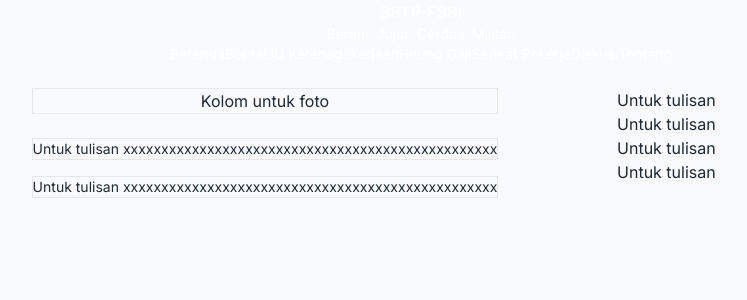
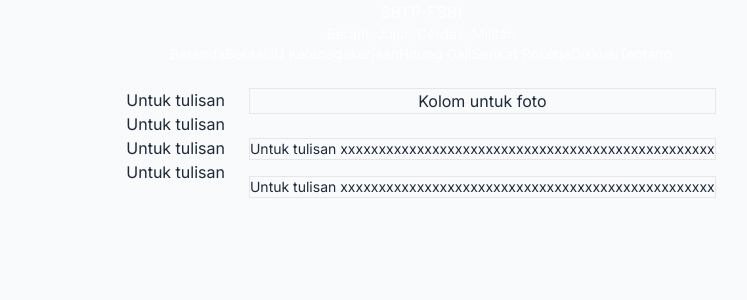
Before and after one commit to xadyr-sbi/sbtp, a Next.js app: page / in a window 1280 px wide. Shown: the top 300 px of the page, without its empty margins (219-966 px from the left). Built offline with nearby package versions, Linux system fonts and the light colour scheme; no server answers; the database is empty.

Commit message:
Update page.tsx

```diff
--- a/app/page.tsx
+++ b/app/page.tsx
@@ -1,21 +1,15 @@
 import Navbar from "@/components/Navbar"
-import Footer from "@/components/Footer"
 import Sidebar from "@/components/Sidebar"
 import MainContent from "@/components/MainContent"
+import Footer from "@/components/Footer"
 
 export default function HomePage() {
   return (
     <div className="flex flex-col min-h-screen bg-gray-50">
       <Navbar />
       <main className="flex flex-1 max-w-7xl mx-auto px-4 lg:px-6 py-6 gap-6">
-        {/* Konten Utama */}
-        <div className="flex-1">
-          <MainContent />
-        </div>
-        {/* Sidebar */}
-        <div className="w-72 hidden lg:block">
-          <Sidebar />
-        </div>
+        <Sidebar />
+        <MainContent />
       </main>
       <Footer />
     </div>
```
